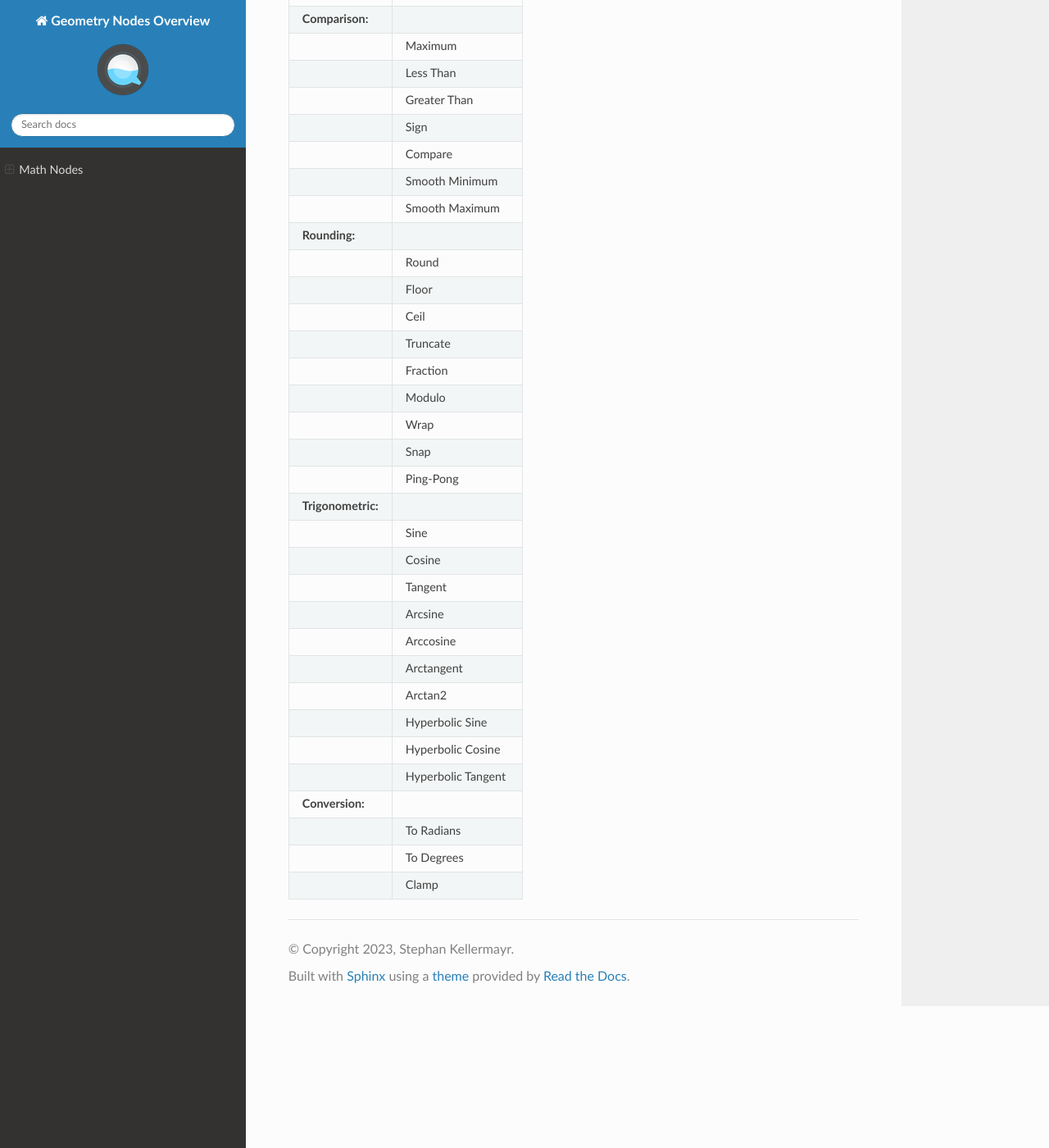
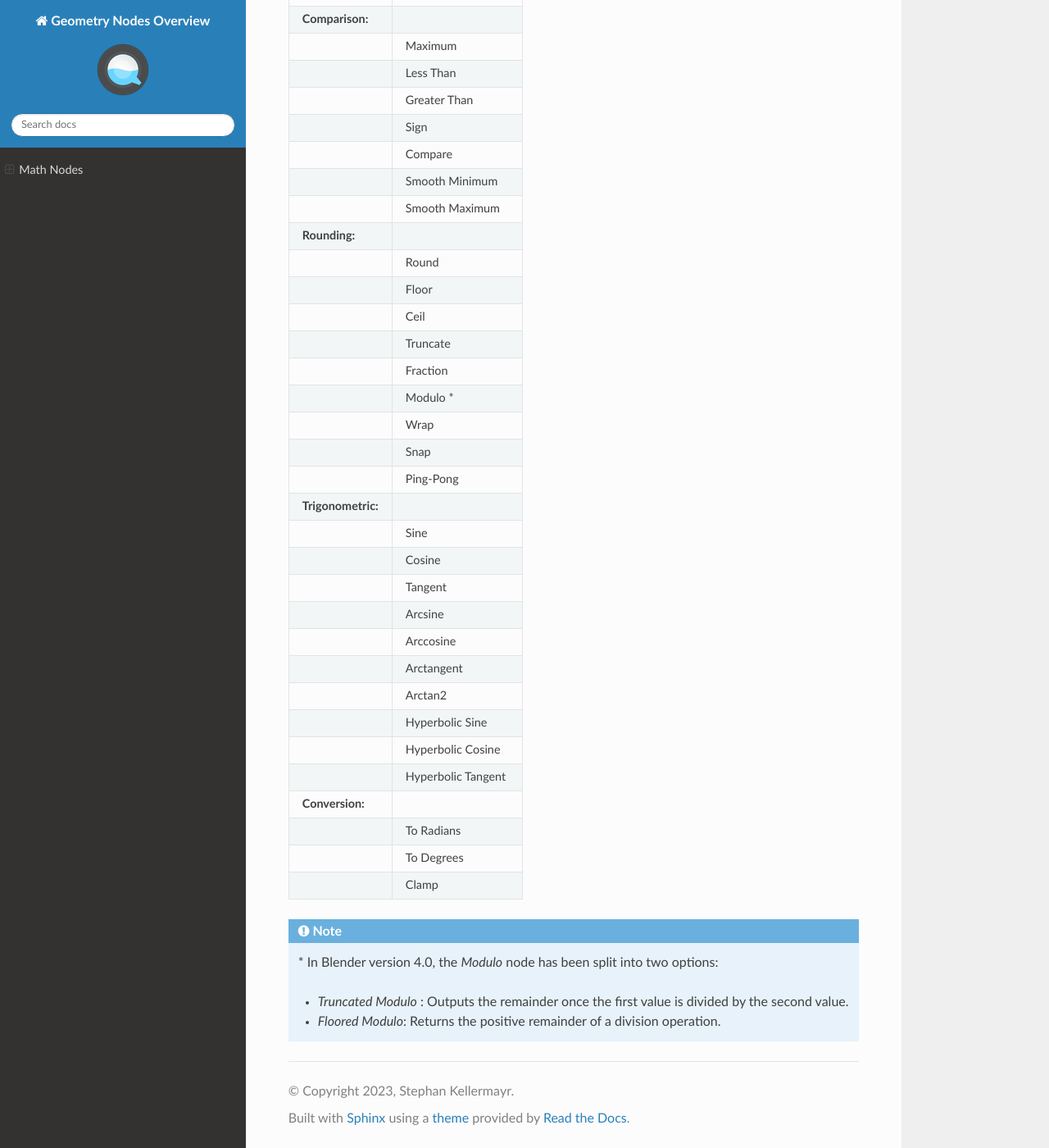
Before and after one commit to quellenform/blender-geometry-nodes-overview, a Sphinx documentation site: the page built from Documentation/Nodes/math.rst, in a window 1280 px wide and 1400 px high, scrolled down 1907 px. Shown: the whole window at 82% size. Built offline with Sphinx 7.4.7 and the Read the Docs theme 2.0.0, drawn with Linux system fonts in a browser that asks for light colours.

Commit message:
Added Modulo Nodes

```diff
--- a/Documentation/Nodes/math.rst
+++ b/Documentation/Nodes/math.rst
@@ -137,7 +137,7 @@ equally available in all versions):
 +--------------------+---------------------+
 |                    | Fraction            |
 +--------------------+---------------------+
-|                    | Modulo              |
+|                    | Modulo *            |
 +--------------------+---------------------+
 |                    | Wrap                |
 +--------------------+---------------------+
@@ -175,3 +175,9 @@ equally available in all versions):
 +--------------------+---------------------+
 |                    | Clamp               |
 +--------------------+---------------------+
+
+.. note::
+   \* In Blender version 4.0, the *Modulo* node has been split into two options:
+
+   - *Truncated Modulo* : Outputs the remainder once the first value is divided by the second value.
+   - *Floored Modulo*: Returns the positive remainder of a division operation.
```
